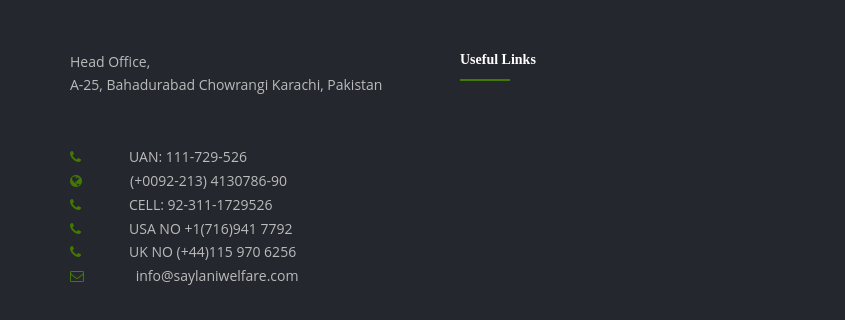
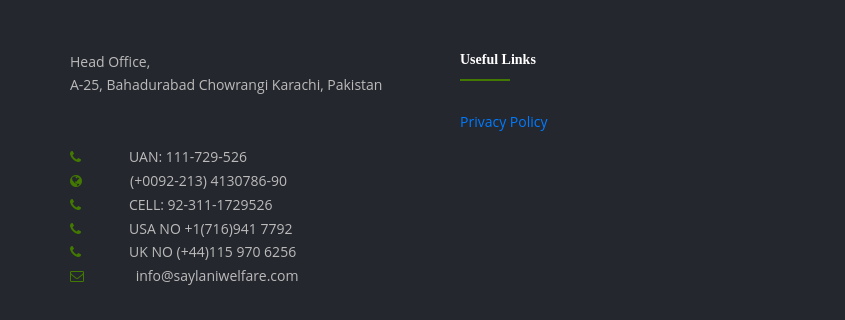
Before and after one commit to waqar7835/saylani, a plain HTML site: page index.html in a window 1280 px wide. Shown: the part 3247-3567 px from the top of the page, 0-845 px from the left. Drawn offline with nearby package versions, Linux system fonts and the light colour scheme; a web font is replaced by a local one.

Commit message:
policy page

```diff
--- a/index.html
+++ b/index.html
@@ -869,7 +869,11 @@
             <div class="col-sm-6 col-md-4">
               <div >
                 <h5 class="block-title line-bottom">Useful Links</h5>
-                <ul class="list angle-double-right list-border"></ul>
+                <ul class="list angle-double-right list-border">
+                  <li class="m-0 pl-10 pr-10">
+                    <a href="./policy.html">Privacy Policy</a>
+                   </li>
+                </ul>
               </div>
             </div>
 
```
Also changed, not shown: policy.html (+5 -1 lines).
